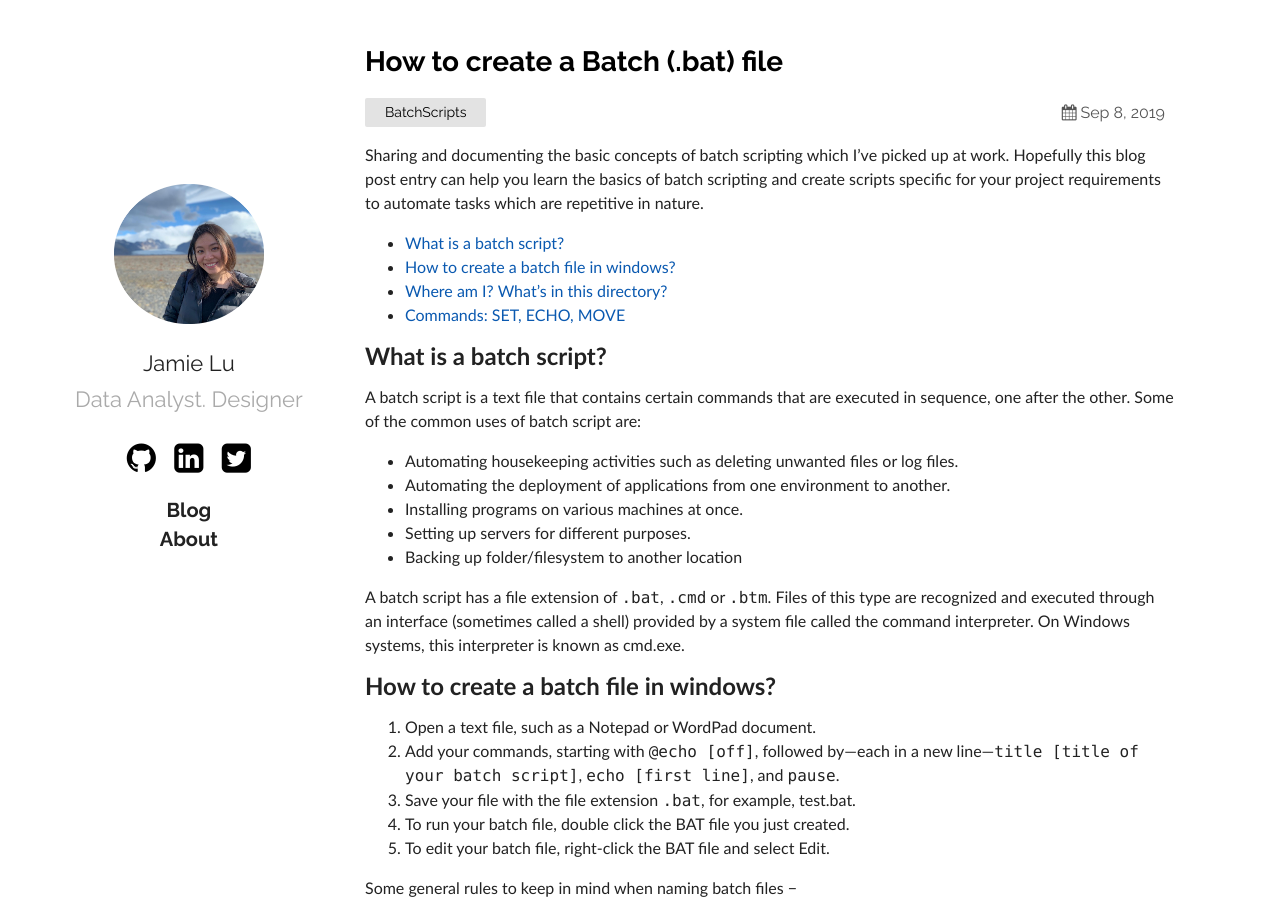
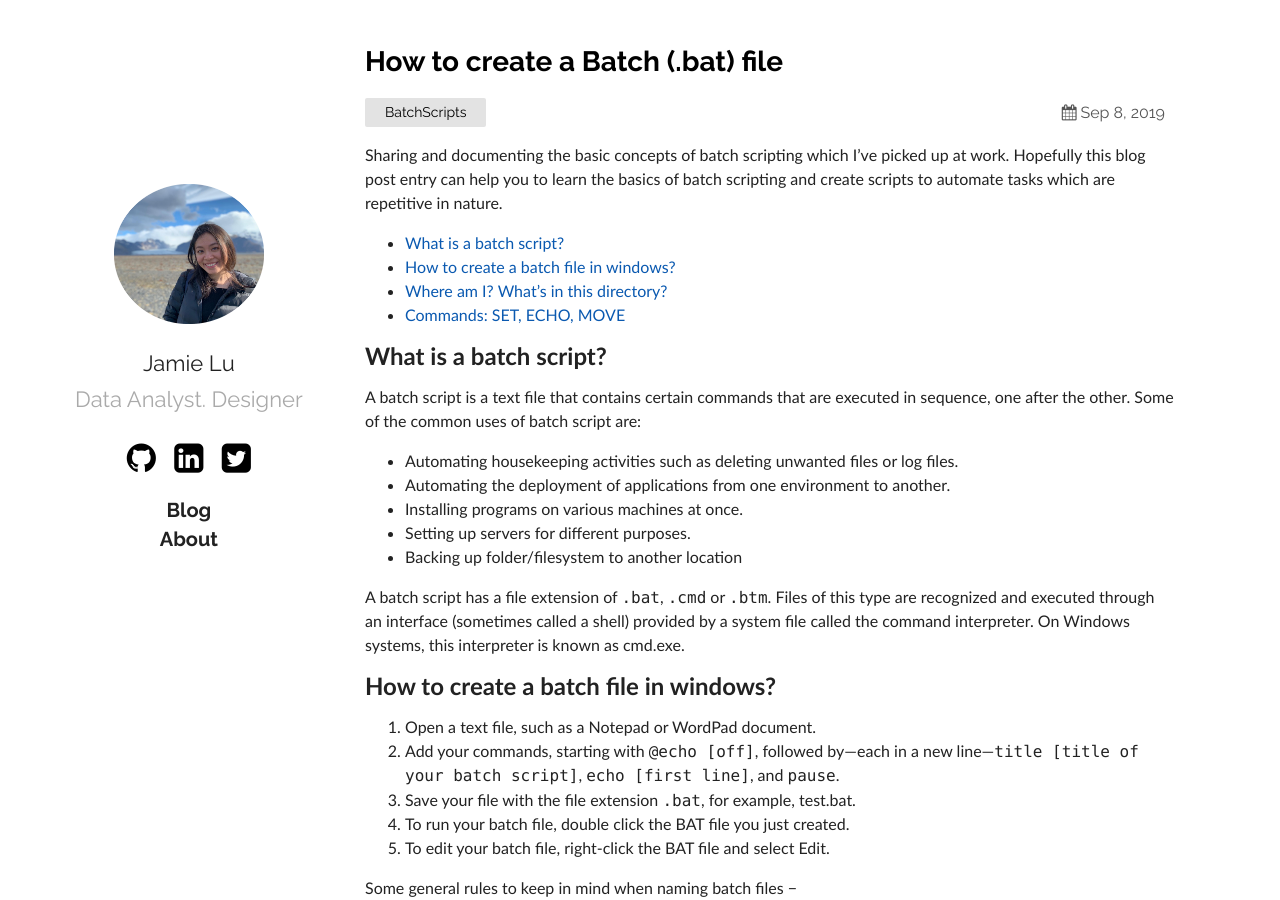
Before and after one commit to jamieqianhui/jamieqianhui.github.io, a Jekyll site: the page built from _posts/2019-09-08-Batch-Scripts.markdown, in a window 1280 px wide and 900 px high. Built offline with Jekyll 4.4.1, drawn with Linux system fonts in a browser that asks for light colours.

Commit message:
Update 2019-09-08-Batch-Scripts.markdown

```diff
--- a/_posts/2019-09-08-Batch-Scripts.markdown
+++ b/_posts/2019-09-08-Batch-Scripts.markdown
@@ -4,7 +4,7 @@ title:  "How to create a Batch (.bat) file"
 date:   2019-09-08 18:01:36 +0800
 categories: BatchScripts
 ---
-Sharing and documenting the basic concepts of batch scripting which I've picked up at work. Hopefully this blog post entry can help you learn the basics of batch scripting and create scripts specific for your project requirements to automate tasks which are repetitive in nature.
+Sharing and documenting the basic concepts of batch scripting which I've picked up at work. Hopefully this blog post entry can help you to learn the basics of batch scripting and create scripts to automate tasks which are repetitive in nature.
 
 
 {: class="table-of-content"}
```
